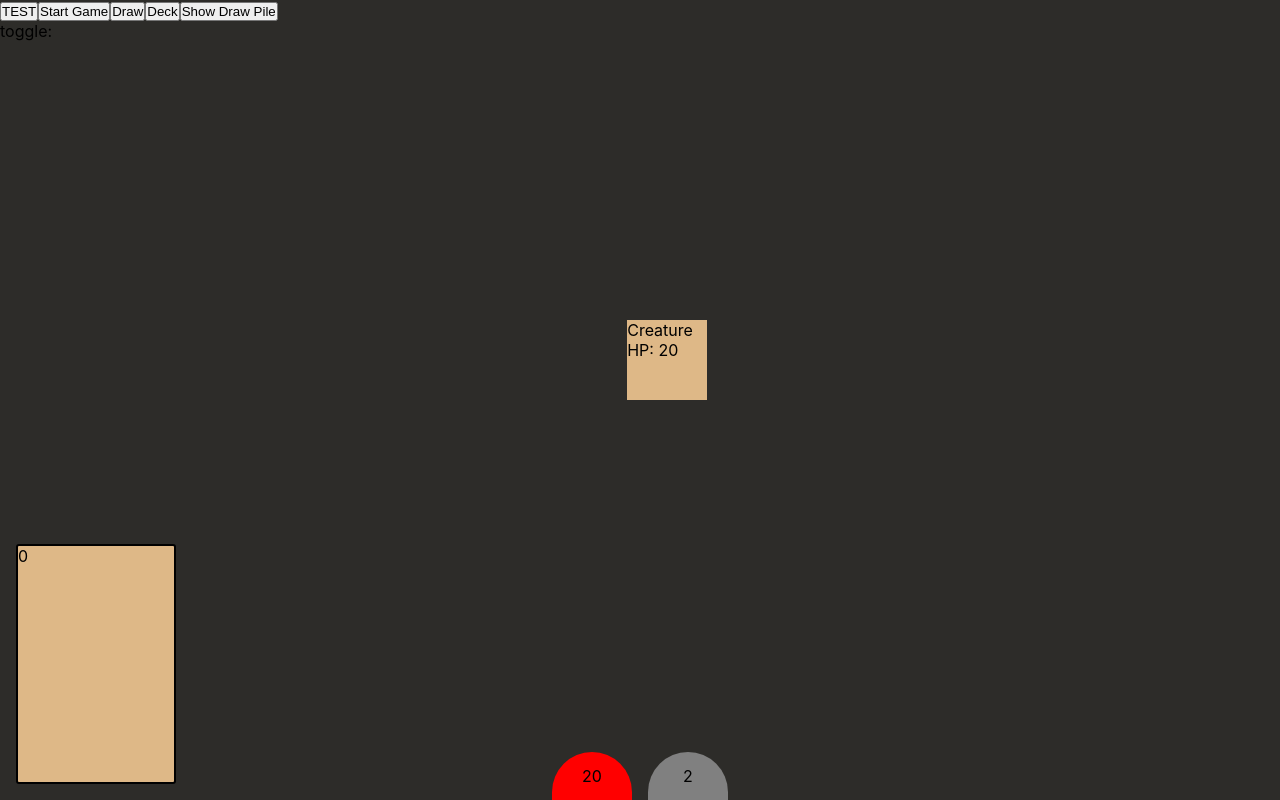
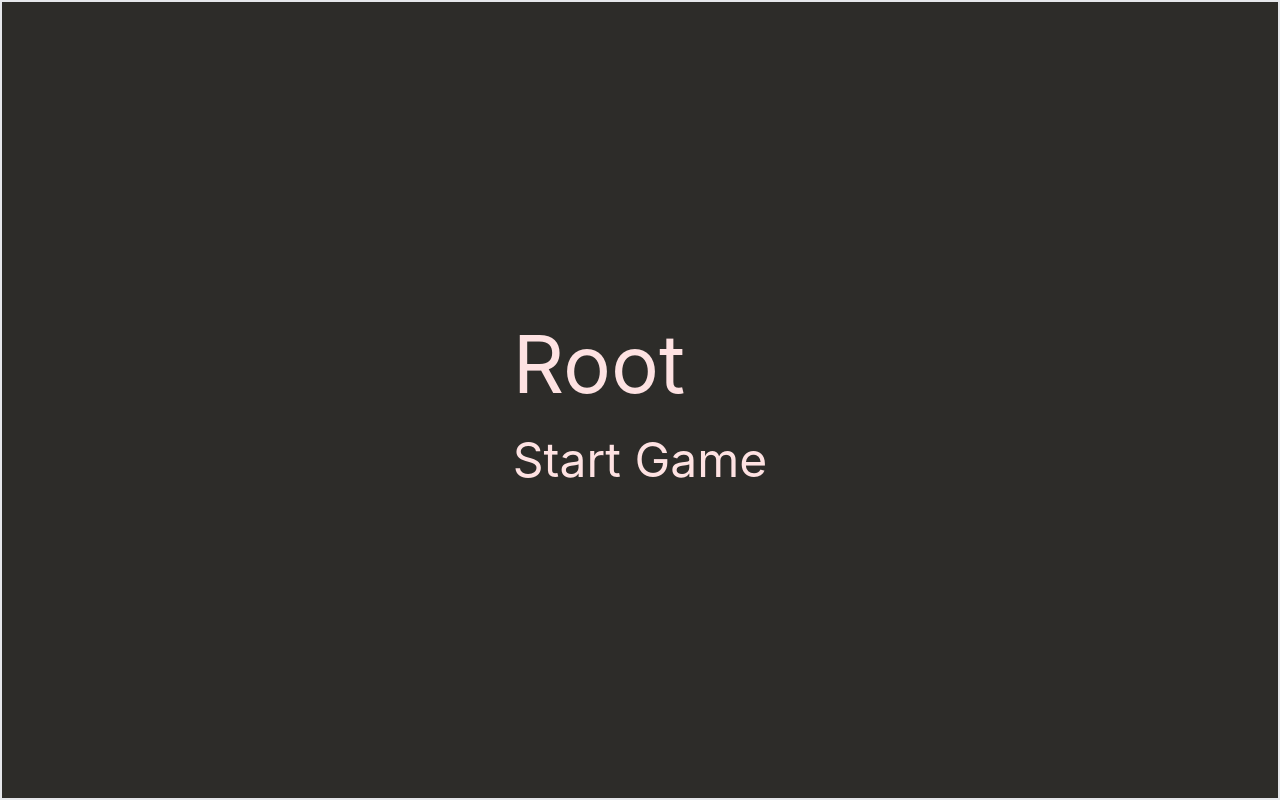
Before and after one commit to ChimentiMatt/Card-Game-SlayTheSpire_Like, a React (Create React App) app: page / in a window 1280 px wide. Built offline with nearby package versions, Linux system fonts and the light colour scheme.

Commit message:
work on engine and added tailwind

```diff
--- a/package.json
+++ b/package.json
@@ -35,5 +35,10 @@
       "last 1 firefox version",
       "last 1 safari version"
     ]
+  },
+  "devDependencies": {
+    "autoprefixer": "^10.4.13",
+    "postcss": "^8.4.19",
+    "tailwindcss": "^3.2.4"
   }
 }
--- /dev/null
+++ b/postcss.config.js
@@ -0,0 +1,6 @@
+module.exports = {
+  plugins: {
+    tailwindcss: {},
+    autoprefixer: {},
+  },
+}
--- a/src/App.js
+++ b/src/App.js
@@ -1,8 +1,10 @@
 import { useState, useEffect } from 'react'
+import PreGameScreen from './components/PreGameScreen'
 import Hand from './components/Hand'
 import Creature from './components/Creature'
 import DeckScreen from './components/DeckScreen'
 import './styles.css'
+import DrawPileScreen from './components/DrawPileScreen'
 
 let notStateDiscardPile = []
 let notStateDrawPile = []
@@ -19,12 +21,14 @@ let notStateDeck = [
 ]
 
 function App() {
+  const [gameStart, setGameStart] = useState(false)
+  const [showDeck, setShowDeck] = useState(false)
+  const [showDrawPile, setShowDrawPile] = useState(false)
 
 
   const [dummyState, setDummyState] = useState(0)
 
   const [uuid, setUuid] = useState(10)
-  const [showDeck, setShowDeck] = useState(false)
   const [health, setHealth] = useState(20)
   const [energy, setEnergy] = useState(2)
 
@@ -156,9 +160,6 @@ function App() {
   }
 
 
-  const showDrawPile = () => {
-    console.log(drawPile)
-  }
 
 
 
@@ -173,13 +174,17 @@ function App() {
 
   return (
     <div className="App">
+      {!gameStart && <PreGameScreen setGameStart={setGameStart} startGame={startGame}/>}
+      {gameStart && <div>
+        <button onClick={draw}>Draw</button>
+        <div></div>
+
+
         <button onClick={testFunc}>TEST</button>
-      <button onClick={startGame}>Start Game</button>
+        <button onClick={() => setShowDeck(!showDeck)}>Show Deck</button>
 
-      <button onClick={draw}>Draw</button>
-      <button onClick={() => setShowDeck(!showDeck)}>Deck</button>
-      <button onClick={() => showDrawPile()}>Show Draw Pile</button>
-      <p>toggle: {showDeck}</p>
+        <DrawPileScreen drawPile={drawPile} showDrawPile={showDrawPile} setShowDrawPile={setShowDrawPile} />
+
         {showDeck && <DeckScreen deck={deck}/>}
 
         <div id='discard-pile'>{discardPile.length}</div>
@@ -194,12 +199,14 @@ function App() {
           }
         </div>
 
-
         <div id='health-and-energy-container'>
           <div id='health'>{health}</div>
           <div id='energy'>{energy}</div>
           {/* {uuid} */}
         </div>
+      </div>}
+
+
     </div>
   );
 }
--- /dev/null
+++ b/src/components/DrawPileScreen.jsx
@@ -0,0 +1,21 @@
+
+
+const DrawPileScreen = ({drawPile, showDrawPile, setShowDrawPile}) => {
+  return (
+    <div>
+        <button onClick={() => setShowDrawPile(!showDrawPile)}>Show Draw Pile</button>
+        {showDrawPile &&
+        <div id='drawPileScreen'>
+
+            {drawPile.map((deckCard, index) => (
+                    <p className=''>id: {deckCard.id} str: {deckCard.str}</p>
+                ))
+                }
+
+        </div>}
+
+    </div>
+  )
+}
+
+export default DrawPileScreen
--- /dev/null
+++ b/src/components/PreGameScreen.jsx
@@ -0,0 +1,21 @@
+
+const PreGameScreen = ({setGameStart, startGame}) => {
+    const leaveTitleScreen = () => {
+        startGame()
+        setGameStart(true)
+    }
+  return (
+    <div className="h-screen w-screen flex justify-center items-center border-2 text-red-100">
+
+      <div className="flex flex-col">
+        <h1 className="text-[5rem]">Root</h1>
+        <button className="text-[3rem]" onClick={() => leaveTitleScreen()}>Start Game</button>
+      </div>
+
+
+
+    </div>
+  )
+}
+
+export default PreGameScreen
--- a/src/index.css
+++ b/src/index.css
@@ -1,3 +1,7 @@
+@tailwind base;
+@tailwind components;
+@tailwind utilities;
+
 body {
   margin: 0;
   font-family: -apple-system, BlinkMacSystemFont, 'Segoe UI', 'Roboto', 'Oxygen',
--- a/src/styles.css
+++ b/src/styles.css
@@ -75,7 +75,6 @@
     gap: 1rem;
 }
 
-
 #health{
     display: flex;
     justify-content: center;
@@ -111,7 +110,6 @@
     background-color: white;
 }
 
-
 .deck-cards{
     height: 15rem;
     width: 10rem;
@@ -121,3 +119,15 @@
     position: relative;
     z-index: 1;
 }
+
+#drawPileScreen{
+    position: absolute;
+    top: 0;
+    left: 0;
+    margin-top: 5vh;
+    margin-left: 5vw;
+    width: 90vw;
+    height: 90vh;
+    background-color: white;
+    z-index: 10;
+}
--- /dev/null
+++ b/tailwind.config.js
@@ -0,0 +1,10 @@
+/** @type {import('tailwindcss').Config} */
+module.exports = {
+  content: [
+    "./src/**/*.{js,jsx,ts,tsx}",
+  ],
+  theme: {
+    extend: {},
+  },
+  plugins: [],
+}
```
Also changed, not shown: 1 other file (tests, documents, lock files or other folders). Lines whose indentation alone changed are shown as unchanged.
